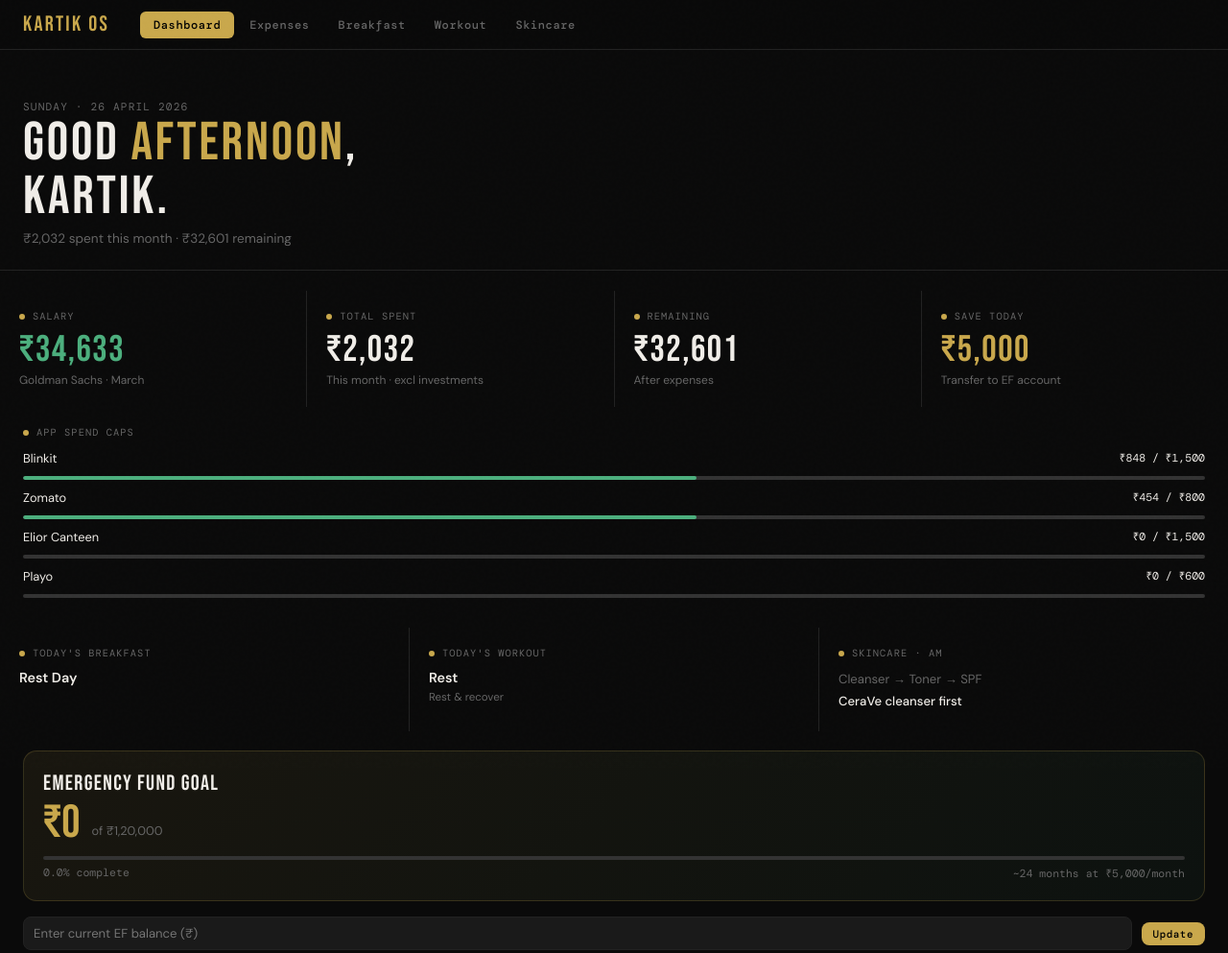
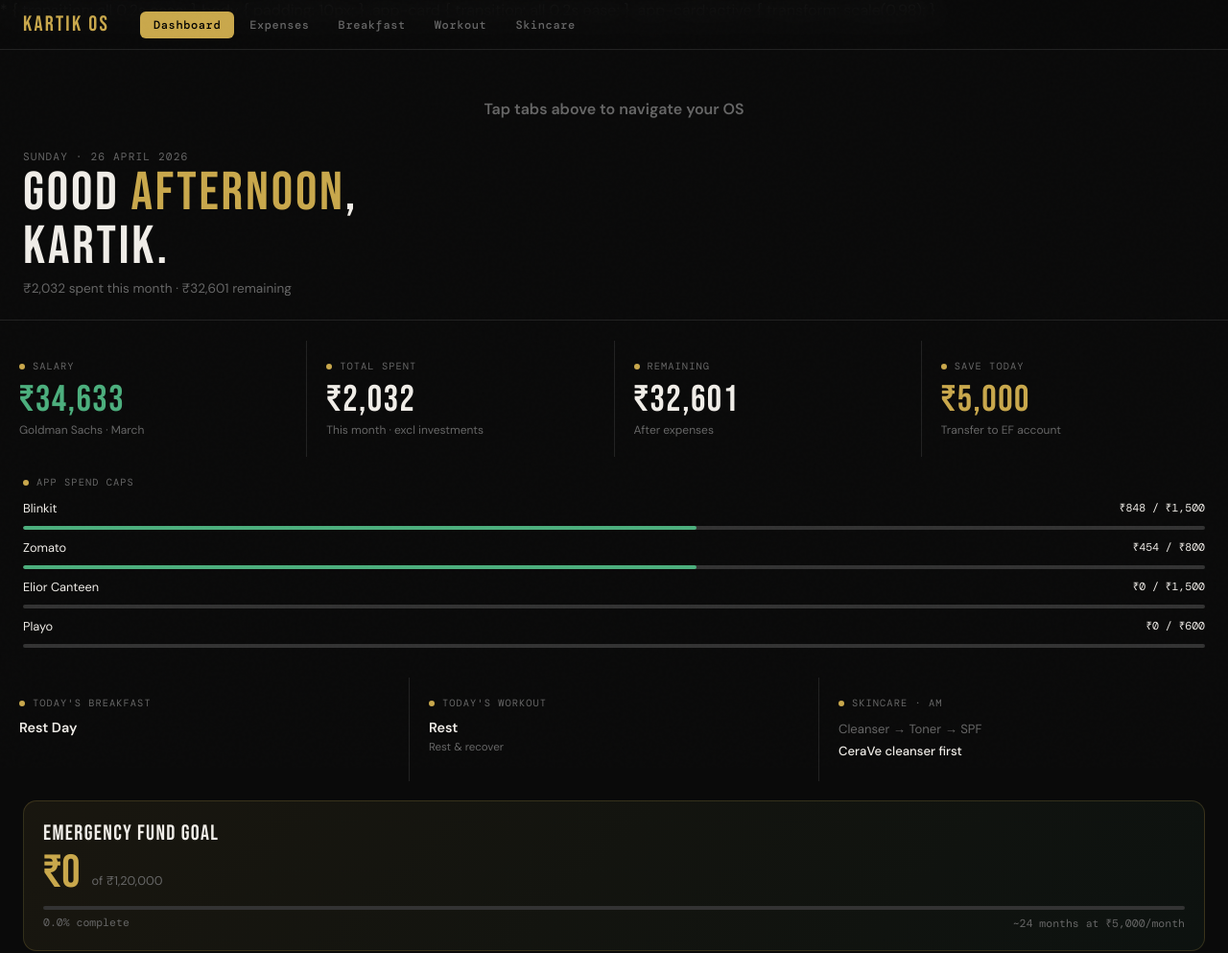
Before and after one commit to Kartik2807spec/Kartik-os, a plain HTML site: page index.html in a window 1280 px wide. Shown: the top 993 px of the page at 96% size. Drawn offline with nearby package versions, Linux system fonts and the light colour scheme; a web font is replaced by a local one.

Commit message:
Update index.html

```diff
--- a/index.html
+++ b/index.html
@@ -203,9 +203,22 @@ select:focus,input:focus{outline:1px solid var(--gold);border-color:var(--gold);
 button:active {
   transform: scale(0.95);
 }</style>
+  * {
+  transition: all 0.2s ease;
+}
 </head>
 <body>
+body {
+  padding: 10px;
+}
 
+.app-card {
+  transition: all 0.2s ease;
+}
+
+.app-card:active {
+  transform: scale(0.98);
+}
 <nav>
   <div class="nav-brand">KARTIK OS</div>
   <div class="nav-tabs">
@@ -218,7 +231,9 @@ button:active {
 </nav>
 
 <main>
-
+<div style="text-align:center; margin-top:10px;">
+  <h2 style="font-size:1rem; color:#666;">Tap tabs above to navigate your OS</h2>
+</div>
 <!-- ══════════════ DASHBOARD ══════════════ -->
 <div class="page active" id="page-dashboard">
   <div class="hero">
```
